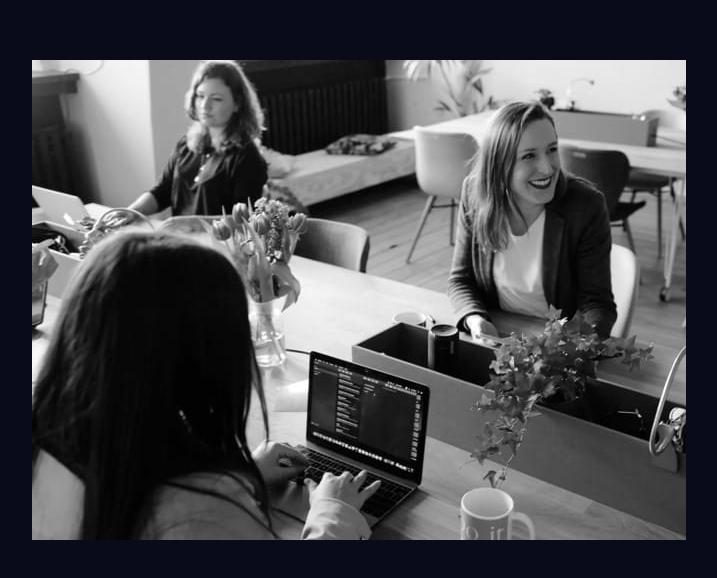
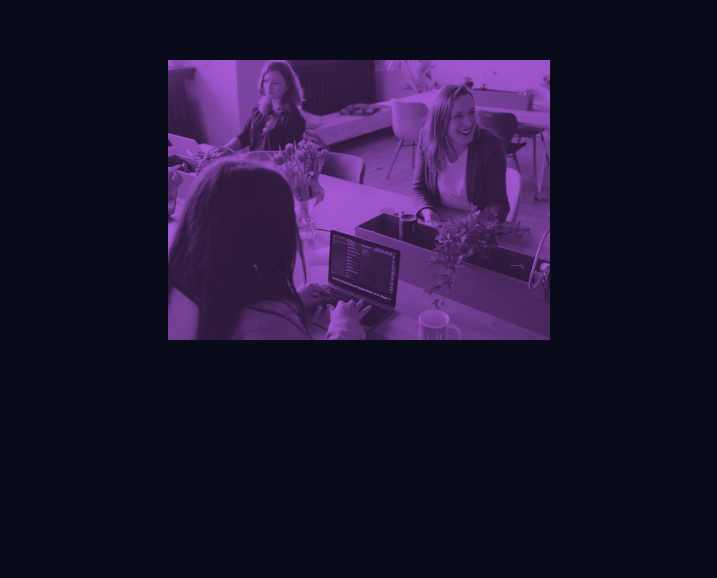
Before and after one commit to AhmedElaguab/stats-preview-card-component, a Next.js app: page / in a window 1280 px wide. Shown: the top 578 px of the page, without its empty margins (281-998 px from the left). Built offline with nearby package versions, Linux system fonts and the light colour scheme.

Commit message:
add card header styles

```diff
--- a/components/Card/Card.jsx
+++ b/components/Card/Card.jsx
@@ -4,6 +4,7 @@ export default function Card() {
   return (
     <div className={classes.card}>
       <header className={classes.card_header}>
+        <div className={classes.card_overlay} />
         <img
           className={classes.card_image}
           src="/images/image-header-mobile.jpg"
--- a/components/Card/Card.module.css
+++ b/components/Card/Card.module.css
@@ -3,10 +3,24 @@
 }
 
 .card_header {
+  height: 280px;
+  position: relative;
+}
+
+.card_image {
+  width: 100%;
+  height: 100%;
+  object-fit: cover;
+  opacity: 75%;
+  mix-blend-mode: multiply;
+}
+
+.card_overlay {
+  position: absolute;
+  width: 100%;
+  height: 100%;
+  background-color: hsl(277, 64%, 61%);
 }
 
 .card_body {
 }
-
-.card_image {
-}
```
